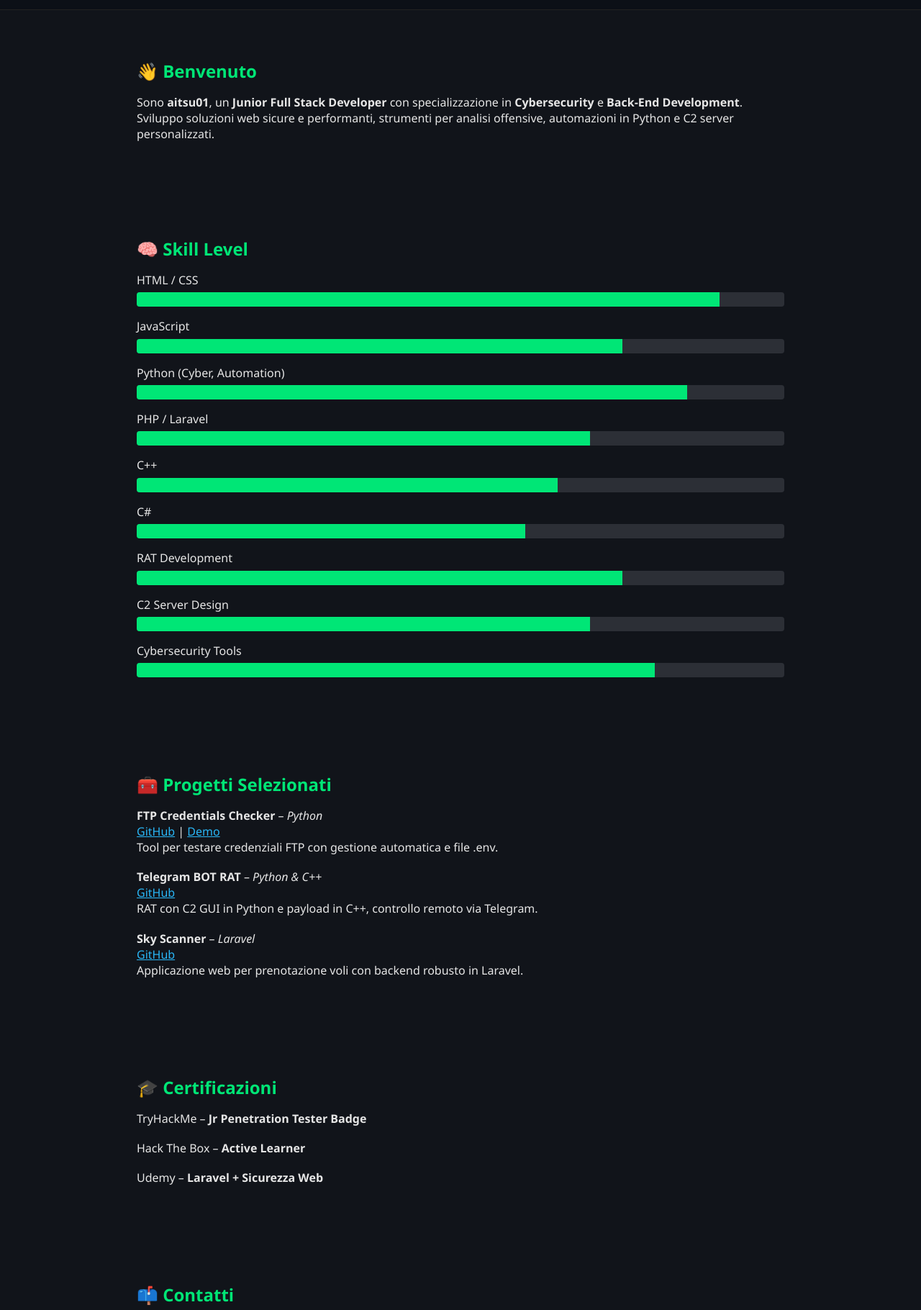
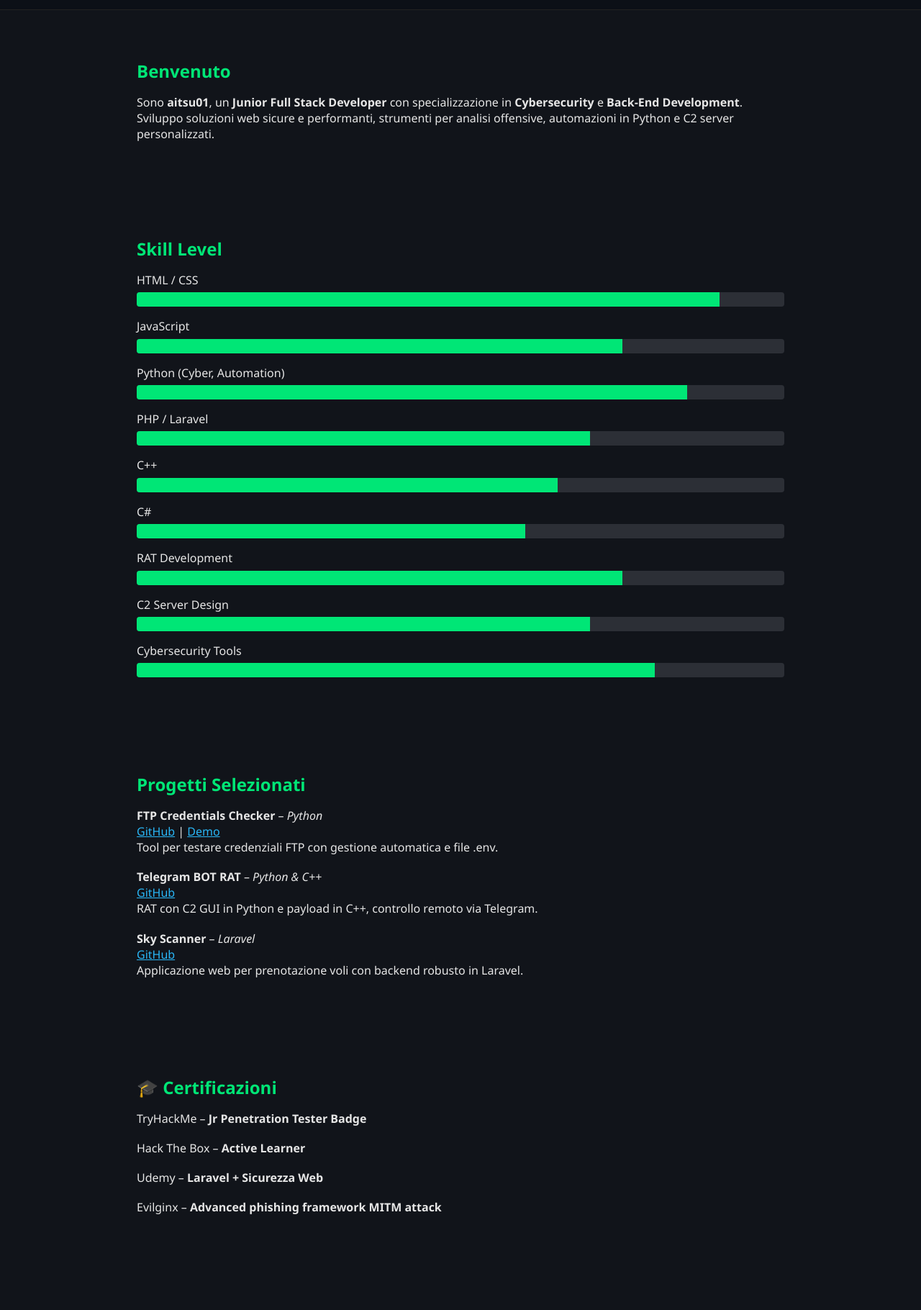
Before and after one commit to aitsu01/aitsu01-link-hub, a plain HTML site: page index.html in a window 1280 px wide. Shown: the part 46-1866 px from the top of the page at 72% size. Drawn offline with Linux system fonts and the light colour scheme.

Commit message:
Update index.html

```diff
--- a/index.html
+++ b/index.html
@@ -146,7 +146,7 @@
   </header>
 
   <section id="home">
-    <h2>👋 Benvenuto</h2>
+    <h2> Benvenuto</h2>
     <p>
       Sono <strong>aitsu01</strong>, un <strong>Junior Full Stack Developer</strong> con specializzazione in <strong>Cybersecurity</strong> e <strong>Back-End Development</strong>.
       Sviluppo soluzioni web sicure e performanti, strumenti per analisi offensive, automazioni in Python e C2 server personalizzati.
@@ -154,7 +154,7 @@
   </section>
 
   <section id="skills">
-    <h2>🧠 Skill Level</h2>
+    <h2> Skill Level</h2>
 
     <div class="skill"><p>HTML / CSS</p><div class="bar"><div class="progress" data-value="90"></div></div></div>
     <div class="skill"><p>JavaScript</p><div class="bar"><div class="progress" data-value="75"></div></div></div>
@@ -168,7 +168,7 @@
   </section>
 
   <section id="projects">
-    <h2>🧰 Progetti Selezionati</h2>
+    <h2> Progetti Selezionati</h2>
     <ul>
       <li>
         <strong>FTP Credentials Checker</strong> – <em>Python</em><br/>
@@ -195,14 +195,16 @@
       <li>TryHackMe – <strong>Jr Penetration Tester Badge</strong></li>
       <li>Hack The Box – <strong>Active Learner</strong></li>
       <li>Udemy – <strong>Laravel + Sicurezza Web</strong></li>
+      <li>Evilginx – <strong>Advanced phishing framework MITM attack</strong></li>
+
     </ul>
   </section>
 
   <section id="contact">
-    <h2>📫 Contatti</h2>
+    <h2> Contatti</h2>
     <p>
-      🔗 GitHub: <a href="https://github.com/aitsu01" target="_blank">github.com/aitsu01</a><br/>
-      💼 LinkedIn: <a href="https://www.linkedin.com/in/aitsu01-full-stuck-developer/" target="_blank">linkedin.com/in/aitsu01-full-stuck-developer</a>
+       GitHub: <a href="https://github.com/aitsu01" target="_blank">github.com/aitsu01</a><br/>
+       LinkedIn: <a href="https://www.linkedin.com/in/aitsu01-full-stuck-developer/" target="_blank">linkedin.com/in/aitsu01-full-stuck-developer</a>
     </p>
   </section>
 
```
